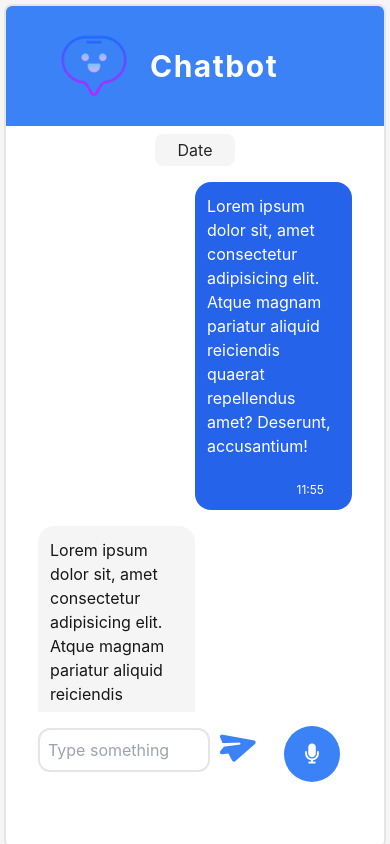
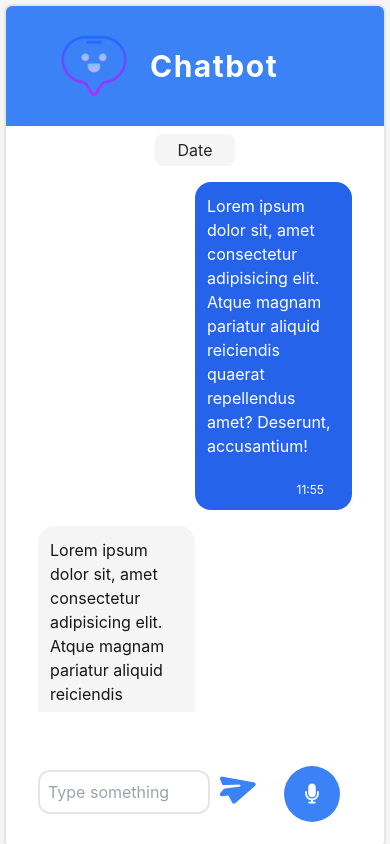
Before and after one commit to MartynaMorawiec/ChatbotProject, a React (Vite) app in the folder chatbot/: page /chatbot in a window 390 px wide. Built offline with nearby package versions, Linux system fonts and the light colour scheme.

Commit message:
ChatbotFooter corrected

```diff
--- a/chatbot/src/components/ChatbotFooter.jsx
+++ b/chatbot/src/components/ChatbotFooter.jsx
@@ -2,18 +2,18 @@ import React from "react";
 
 const Footer = () => {
   return (
-    <footer className="relative bg-white bottom-0 w-full flex justify-between items-center px-8">
-      <form className="w-full mt-[2px] mb-[70px] md:mb-[100px]">
+    <footer className="absolute bg-white bottom-0 w-full flex justify-between items-center px-8">
+      <form className="w-full mt-[2px] mb-6">
         <input
           type="text"
           placeholder="Type something"
-          className="w-[70%] border-solid border-2 border-neutral-200 rounded-xl h-15 p-2 md:w-[85%] focus:outline-blue-500"
+          className="w-[70%] border-solid border-2 border-neutral-200 rounded-xl p-2 md:w-[85%] focus:outline-blue-500"
         />
         <button className="p-[8px] text-lg font-bold">
           <i className="fa-solid fa-paper-plane text-blue-500 hover:text-blue-600 text-[2rem] rotate-[40deg]"></i>
         </button>
       </form>
-      <button className="bg-blue-500 w-[4em] h-[4em] mt-[1em] mr-3 mb-[65px] md:mb-[120px] rounded-full text-white text-sm hover:bg-blue-600 flex justify-center items-center">
+      <button className="bg-blue-500 w-[4em] h-[4em] mt-[1em] mr-3 mb-6 rounded-full text-white text-sm hover:bg-blue-600 flex justify-center items-center">
         <i className="fa-solid fa-microphone text-xl p-6"></i>
         {/* <i className="fa-solid fa-microphone-slash"></i> */}
       </button>
```
